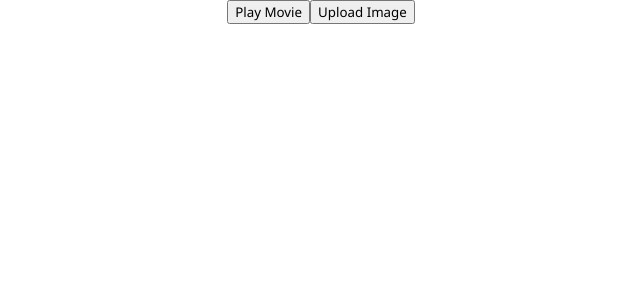
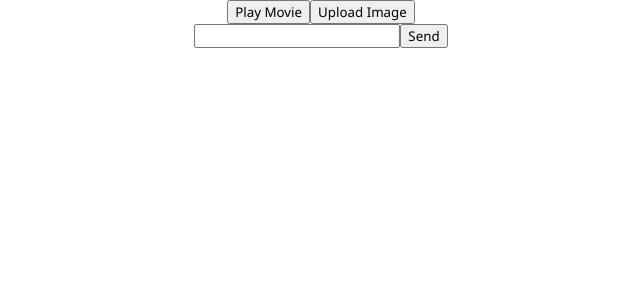
Before and after one commit to shtanriverdi/react-learning-notes, a React (Vite) app: page / in a window 1280 px wide. Shown: the top 300 px of the page, without its empty margins (319-959 px from the left). Built offline with nearby package versions, Linux system fonts and the light colour scheme.

Commit message:
"e.stopPropagation()" stops the event handlers attached to the tags above from firing.
      "e.preventDefault()" prevents the default browser behavior for the few events that have it.

```diff
--- a/src/AddingInteractivity/EventPropagation.jsx
+++ b/src/AddingInteractivity/EventPropagation.jsx
@@ -6,6 +6,23 @@
  * All events propagate in React except onScroll,
  * which only works on the JSX tag you attach it to.
  */
+
+function SignupForm() {
+  return (
+    <form onSubmit={(e) => {
+    /*
+      Don’t confuse e.stopPropagation() and e.preventDefault().
+      They are both useful, but are unrelated:
+      "e.stopPropagation()" stops the event handlers attached to the tags above from firing.
+      "e.preventDefault()" prevents the default browser behavior for the few events that have it.
+      */
+      e.preventDefault(); // Stops refreshing the page after submit
+    }}>
+      <input />
+      <button>Send</button>
+    </form>
+  );
+}
 
 function Button({ onClick, children }) {
   return (
@@ -29,6 +46,7 @@ export default function EventPropagation() {
       <Button onClick={() => alert("Upload Image")}>
         Upload Image
       </Button>
+      <SignupForm />
     </div>
   );
 }
```
